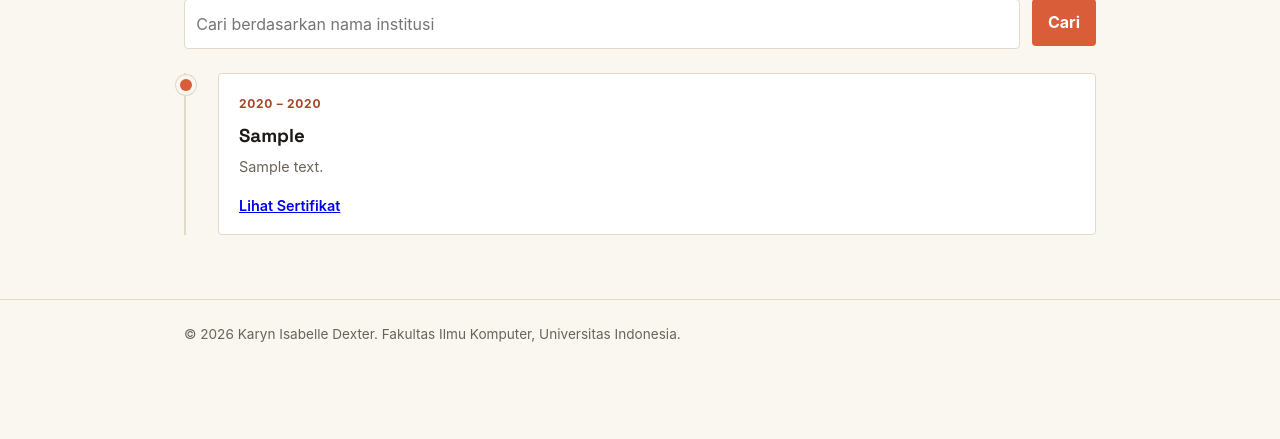
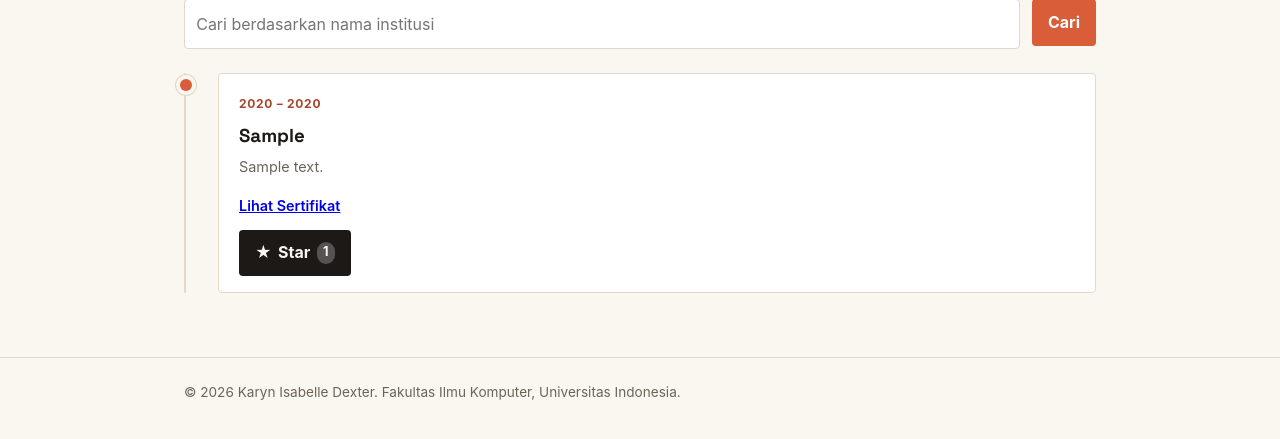
Before and after one commit to karyndextuy/myportofolio, a Django app: page /education/ in a window 1280 px wide. Shown: the part 242-681 px from the top of the page. Run offline with Django 5.2, Linux system fonts and the light colour scheme; tables that the repository leaves empty hold one stand-in row (values such as "Sample post").

Commit message:
star di education

```diff
--- a/main/models.py
+++ b/main/models.py
@@ -37,6 +37,12 @@ class Education(models.Model):
     started_at = models.DateField()
     ended_at = models.DateField(blank=True, null=True)
     certificate_url = models.URLField(blank=True, null=True)
+    # Satu riwayat pendidikan bisa di-star banyak pengguna, dan satu pengguna
+    # bisa mem-star banyak riwayat pendidikan. Tabel penghubungnya menjamin
+    # maksimal satu star per pengguna untuk tiap entri.
+    starred_by = models.ManyToManyField(
+        User, related_name="starred_education", blank=True
+    )
 
     class Meta:
         ordering = ['-started_at']
--- a/main/urls.py
+++ b/main/urls.py
@@ -12,6 +12,7 @@ from main.views import (
     update_education,
     get_education_json,
     delete_education,
+    toggle_star_education,
     show_projects,
     create_project,
     get_projects_json,
@@ -34,6 +35,11 @@ urlpatterns = [
     path("education/add/", create_education, name="create_education"),
     path("education/<uuid:education_id>/edit/", update_education, name="update_education"),
     path("education/<uuid:education_id>/delete/", delete_education, name="delete_education"),
+    path(
+        "education/<uuid:education_id>/star/",
+        toggle_star_education,
+        name="toggle_star_education",
+    ),
     path("api/education/", get_education_json, name="get_education_json"),
     path("hobbies/", show_hobbies, name="show_hobbies"),
     path("projects/", show_projects, name="show_projects"),
--- a/main/views.py
+++ b/main/views.py
@@ -170,7 +170,11 @@ def get_education_json(request):
     if institution_query:
         education = education.filter(institution__icontains=institution_query)
 
-    education_json = serializers.serialize("json", education)
+    # Natural key membuat starred_by berisi username, bukan id internal
+    # database pengguna.
+    education_json = serializers.serialize(
+        "json", education, use_natural_foreign_keys=True
+    )
     return HttpResponse(education_json, content_type="application/json")
 
 
@@ -185,6 +189,22 @@ def delete_education(request, education_id):
         education.delete()
         messages.success(request, "Riwayat pendidikan berhasil dihapus!")
         return redirect("main:show_education")
+
+    return redirect("main:show_education")
+
+
+# Tanpa cek peran: semua akun yang sudah login boleh memberi star.
+@login_required(login_url="/login/")
+def toggle_star_education(request, education_id):
+    education = get_object_or_404(Education, pk=education_id)
+
+    # Data hanya berubah lewat POST dari form ber-{% csrf_token %},
+    # bukan karena alamatnya dibuka lewat GET.
+    if request.method == "POST":
+        if education.starred_by.filter(pk=request.user.pk).exists():
+            education.starred_by.remove(request.user)
+        else:
+            education.starred_by.add(request.user)
 
     return redirect("main:show_education")
 
--- /dev/null
+++ b/templates/components/education_star.html
@@ -0,0 +1,13 @@
+{% with starrers=edu.starred_by.all %}
+    <form method="post" action="{% url 'main:toggle_star_education' edu.id %}" class="star-form">
+        {% csrf_token %}
+        <button type="submit"
+                class="button button-star{% if user in starrers %} is-starred{% endif %}"
+                aria-pressed="{% if user in starrers %}true{% else %}false{% endif %}"
+                title="{% if starrers %}Dibintangi oleh {{ starrers|join:', ' }}{% else %}Jadilah yang pertama memberi star{% endif %}">
+            <span aria-hidden="true">★</span>
+            {% if user in starrers %}Unstar{% else %}Star{% endif %}
+            <span class="star-count">{{ starrers|length }}</span>
+        </button>
+    </form>
+{% endwith %}
--- a/templates/education.html
+++ b/templates/education.html
@@ -46,14 +46,15 @@
                                         <a href="{{ edu.certificate_url }}" target="_blank" rel="noopener">Lihat Sertifikat</a>
                                     </p>
                                 {% endif %}
-                                {% if user.is_superuser or is_editor %}
-                                    <div class="item-actions">
+                                <div class="item-actions">
+                                    {% include "components/education_star.html" with edu=edu %}
+                                    {% if user.is_superuser or is_editor %}
                                         <a href="{% url 'main:update_education' edu.id %}" class="button button-secondary">Edit</a>
-                                        {% if user.is_superuser %}
-                                            {% include "components/education_delete_modal.html" with edu=edu %}
-                                        {% endif %}
-                                    </div>
-                                {% endif %}
+                                    {% endif %}
+                                    {% if user.is_superuser %}
+                                        {% include "components/education_delete_modal.html" with edu=edu %}
+                                    {% endif %}
+                                </div>
                             </div>
                         </article>
                     {% empty %}
```
Also changed, not shown: main/migrations/0007_education_starred_by.py (added).
